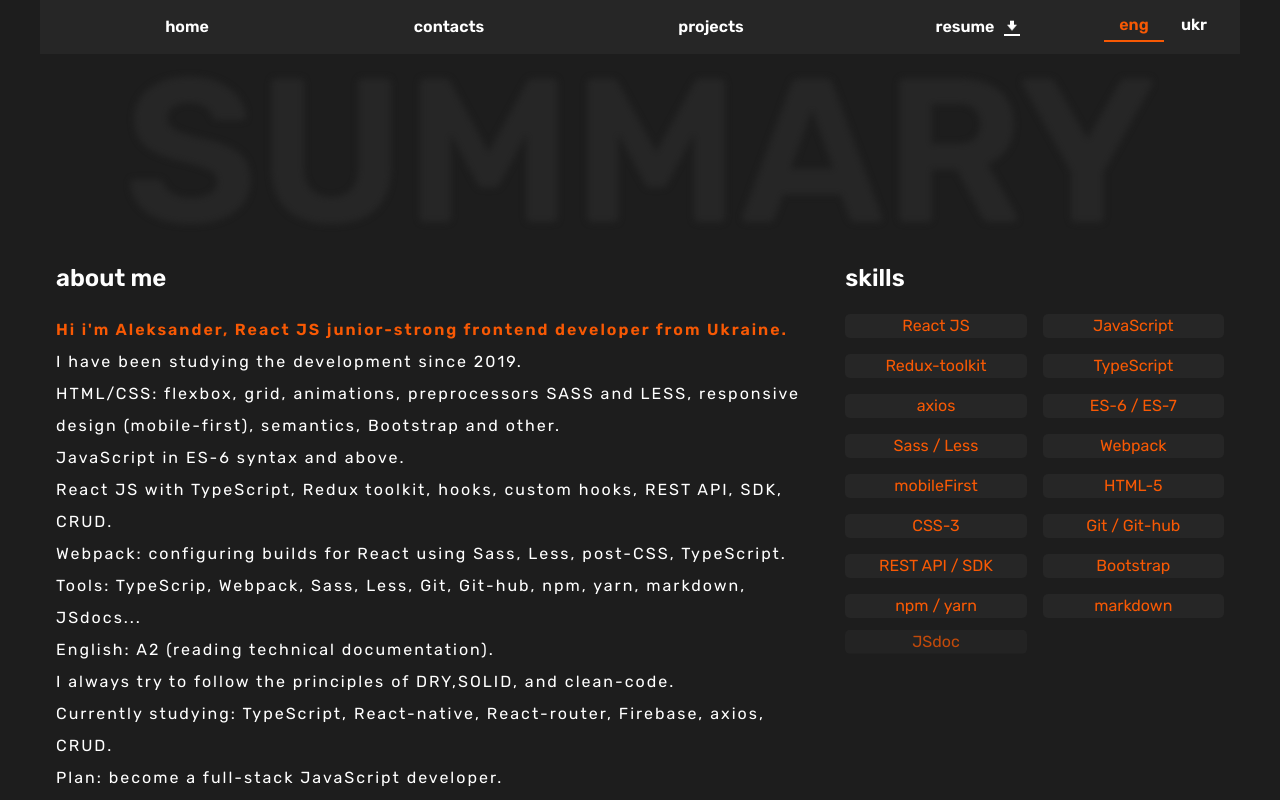
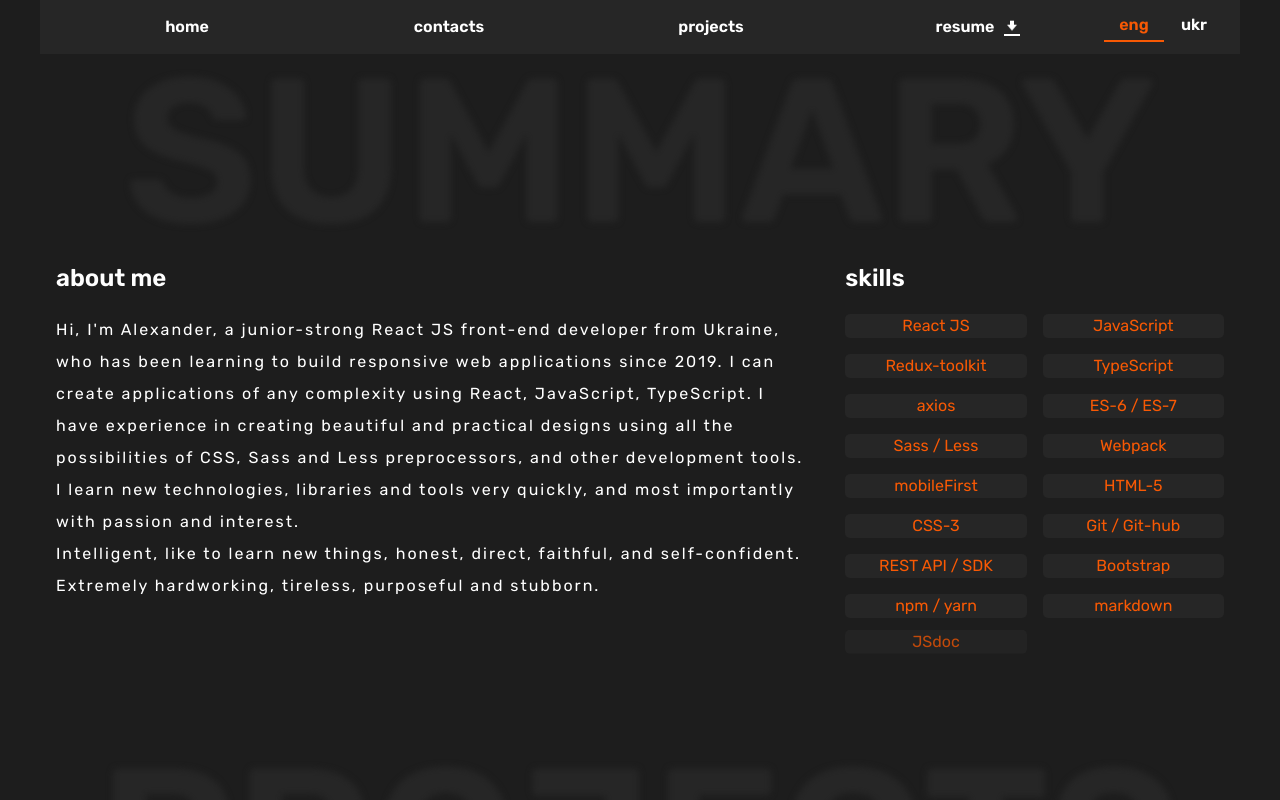
Before and after one commit to webioann/webpack-for-react, a React app: page / in a window 1280 px wide. Shown: the top 800 px of the page. Built offline with nearby package versions, Linux system fonts and the light colour scheme.

Commit message:
to change text in Summary

```diff
--- a/src/CSS/summary.scss
+++ b/src/CSS/summary.scss
@@ -16,10 +16,6 @@
                 font-weight: 400;
                 letter-spacing: 2px;
                 line-height: 2;
-                .intro{
-                    font-weight: 700;
-                    color: $green;
-                }
             }
         }
         @media (min-width: 576px) {
@@ -30,51 +26,16 @@
         .skills-box{
             flex: 1;
             z-index: 10;
-            // .skills{
-            //     display: grid;
-            //     grid-template-columns: 1fr 1fr;
-            //     gap: 1rem;
-            //     .tool{
-            //         position: relative;
-            //         .tool-text{
-            //             transition: all 200ms ease;
-            //             border-radius: 5px;
-            //             text-align: center;
-            //             background-color: $grey;
-            //             color: $green;
-            //             &:hover{
-            //                 transform: scale(1.15);
-            //             }
-            //         }
-            //     }
-            // }
-            // @media (min-width: 576px) {
-            //     .skills{
-            //         grid-template-columns: 1fr 1fr 1fr;
-            //     }
-            // }
-            // @media (min-width: 756px) {
-            //     .skills{
-            //         grid-template-columns: 1fr 1fr 1fr 1fr;
-            //     }
-            // }
-            // @media (min-width: 992px) {
-            //     .skills{
-            //         grid-template-columns: 1fr 1fr;
-            //     }
-            // }
         }
         @media (min-width: 576px) {
             .skills-box{
                 padding: 0 0 1rem 1rem;
             }
         }
-
     }
     @media (min-width: 992px) {
         .wrapper{
             flex-direction: row;
         }
     }
-
 }
--- a/src/components/BadgeMaker.js
+++ b/src/components/BadgeMaker.js
@@ -1,6 +1,4 @@
 import React from 'react'
-import { MdOutlineArrowForwardIos } from 'react-icons/md'
-
 import '../CSS/badge-maker.scss'
 
 const BadgeMaker = ({ data, animation }) => {
@@ -23,10 +21,6 @@ const BadgeMaker = ({ data, animation }) => {
     else {
         return (
             <ul className='badges'>
-                {/* <div className='path'>
-                    <span>used tools</span>
-                    <MdOutlineArrowForwardIos className='double-arrow'/>
-                </div> */}
                 { data.map((item) => (
                     <li key={item.id} className='tool'>
                         <p className='tool-text'>
--- a/src/components/Summary.js
+++ b/src/components/Summary.js
@@ -14,34 +14,14 @@ function Summary() {
                 <div className="about-box">
                     <h2 className="g-subtitle">{useTranslator(about.subtitle)}</h2>
                     <ul className="about">
-                        <li className='intro'>{useTranslator(about.intro)}</li>
-                        <li className='study'>{useTranslator(about.study)}</li>
-                        <li className='html-css'>{useTranslator(about.html_css)}</li>
-                        <li className='js'>{useTranslator(about.js)}</li>
-                        <li className='react'>{useTranslator(about.react)}</li>
-                        <li className='webpack'>{useTranslator(about.webpack)}</li>
-                        <li className='tools'>{useTranslator(about.tools)}</li>
-                        <li className='languages'>{useTranslator(about.languages)}</li>
-                        <li className='patterns'>{useTranslator(about.patterns)}</li>
-                        <li className='studying-now'>{useTranslator(about.studying_now)}</li>
-                        <li className='plan'>{useTranslator(about.plan)}</li>
-                        <li className='soft-skills'>{useTranslator(about.soft_skills)}</li>
+                        <li className='about'>  {useTranslator(about.about_me)}</li>
+                        <li className='soft-skills'>  {useTranslator(about.soft_skills)}</li>
+                        <li className='in_work'>  {useTranslator(about.in_work)}</li>
                     </ul>
                 </div>
                 <div className="skills-box">
                     <h2 className="g-subtitle">{useTranslator(skills.subtitle)}</h2>
                     <BadgeMaker data={skills_data} animation={true}/>
-                    {/* <ul className='skills'>
-                        { skills_data.map((data) => (
-                            <li key={data.id}
-                                className='tool on-start'
-                                style={{ animationDelay: data.delay }}>
-                                <p className='tool-text'>
-                                    { data.title }
-                                </p>
-                            </li>
-                        ))}
-                    </ul> */}
                 </div>
 
             </div>
--- a/src/data/text_for_summary.js
+++ b/src/data/text_for_summary.js
@@ -11,54 +11,20 @@ export const about = {
         eng: 'about me',
         ukr: 'про мене'
     },
-    intro: {
-        eng: 'Hi i\'m Aleksander, React JS junior-strong frontend developer from Ukraine.',
-        ukr: 'Привіт я Олександр, React JS джуніор-стронг фронтенд розробник з України.'
-    },
-    html_css: {
-        eng: 'HTML/CSS: flexbox, grid, animations, preprocessors SASS and LESS, responsive design (mobile-first), semantics, Bootstrap and other.',
-        ukr: 'HTML/CSS: flexbox, grid, анімація, препроцесори  SASS і LESS, адаптивний дизайн (mobile-first), семантика, Boootstrap и т.п.'
-    },
-    study: {
-        eng: 'I have been studying the development since 2019.',
-        ukr: 'Самостійно вивчаю розробку з 2019 року.'
+    about_me: {
+        eng: 'Hi, I\'m Alexander, a junior-strong React JS front-end developer from Ukraine, who has been learning to build responsive web applications since 2019. I can create applications of any complexity using React, JavaScript, TypeScript. I have experience in creating beautiful and practical designs using all the possibilities of CSS, Sass and Less preprocessors, and other development tools. I learn new technologies, libraries and tools very quickly, and most importantly with passion and interest.',
+
+        ukr: 'Привіт, я Олександр, React JS джуніор-стронг фронтенд розробник з України, який з 2019 року навчається створювати круті і адаптивні веб-додатки. Я можу створювати додатки будь-якої складності за допомогою React, JavaScript, TypeScript. Маю досвід створення красивих і практичних дизайнів, використовуючи всі можливості  CSS, препроцесорів Sass і Less, та інших інструментів розробки. Я дуже швидко, а головне з пристрастю та інтересом, вивчаю нові технології, бібліотеки та інструменти. '
     },
 
-    js: {
-        eng: 'JavaScript in ES-6 syntax and above.',
-        ukr: 'JavaScript в синтаксисі ES-6 і вище.'
+    soft_skills: {
+        eng: 'Intelligent, like to learn new things, honest, direct, faithful, and self-confident.',
+        ukr: 'Розумний, люблю вчитися новому, чесний, прямий, вірний, впевнений у собі.'
     },
-    react: {
-        eng: 'React JS with TypeScript, Redux toolkit, hooks, custom hooks, REST API, SDK, CRUD.',
-        ukr: 'React JS в связці з TypeScript, Redux toolkit, хуки, кастомні хуки, REST API, SDK, CRUD.'
+
+    in_work: {
+        eng: 'Extremely hardworking, tireless, purposeful and stubborn.',
+        ukr: 'Надзвичайно працелюбивий, невтомний, цілеспрямований і впертий.'
     },
-    webpack: {
-        eng: 'Webpack: configuring builds for React using Sass, Less, post-CSS, TypeScript.',
-        ukr: 'Webpack: конфігурую сборки для React з використанням Sass, Less, post-CSS, TypeScript.'
-    },
-    tools: {
-        eng: 'Tools: TypeScrip, Webpack, Sass, Less, Git, Git-hub, npm, yarn, markdown, JSdocs...',
-        ukr: 'Інструменти: TypeScrip, Webpack, Sass, Less, Git, Git-hub, npm, yarn, markdown, JSdocs ...'
-    },
-    languages: {
-        eng: 'English: A2 (reading technical documentation).',
-        ukr: 'Англійська: А2 (читання тех.документації).'
-    },
-    patterns: {
-        eng: 'I always try to follow the principles of DRY,SOLID, and clean-code.',
-        ukr: 'Завжди намагаюсь слідувати принципам DRY,SOLID та clean-code.'
-    },
-    // ===================
-    studying_now: {
-        eng: 'Currently studying: TypeScript, React-native, React-router, Firebase, axios, CRUD.',
-        ukr: 'Зараз вивчаю: TypeScript, React-native, React-router, Firebase, axios, CRUD.'
-    },
-    plan: {
-        eng: 'Plan: become a full-stack JavaScript developer.',
-        ukr: 'План: стати full-stack JavaScript розробником.'
-    },
-    soft_skills: {
-        eng: 'Soft skills: not a fool, purposeful (or stubborn), I love learning (seriously!), wise (44 years old) , extremely plodding phlegmatic (2500+ hours of study without "financial motivation").',
-        ukr: 'Soft skills: не дурень, цілеспрямований (чи впертий), обожнюю навчатися (серйозно!), мудрий (44 роки) , надзвичайно завзятий флегматик (2500+ годин навчання без "фінансової мотивації").'
-    },
+
 }
--- a/src/data/tools_users.js
+++ b/src/data/tools_users.js
@@ -4,7 +4,7 @@ export const tools_users = [
     {title: 'custom hooks',       id: 3,  delay: "1900ms", textEng: 'text for tooltip'},
     {title: 'custom charts',      id: 4,  delay: "2500ms", textEng: 'text for tooltip'},
     {title: 'Webpack',            id: 5,  delay: "2200ms", textEng: 'text for tooltip'},
-    {title: 'CSS, Sass and Less', id: 6,  delay: "2200ms", textEng: 'text for tooltip'},
+    {title: 'Less and Css',       id: 6,  delay: "2200ms", textEng: 'text for tooltip'},
     {title: 'REST API',           id: 7,  delay: "2200ms", textEng: 'text for tooltip'},
     {title: 'multi lang UI',      id: 8,  delay: "2200ms", textEng: 'text for tooltip'},
     {title: 'responsive design',  id: 9,  delay: "2500ms", textEng: 'text for tooltip'},
```
